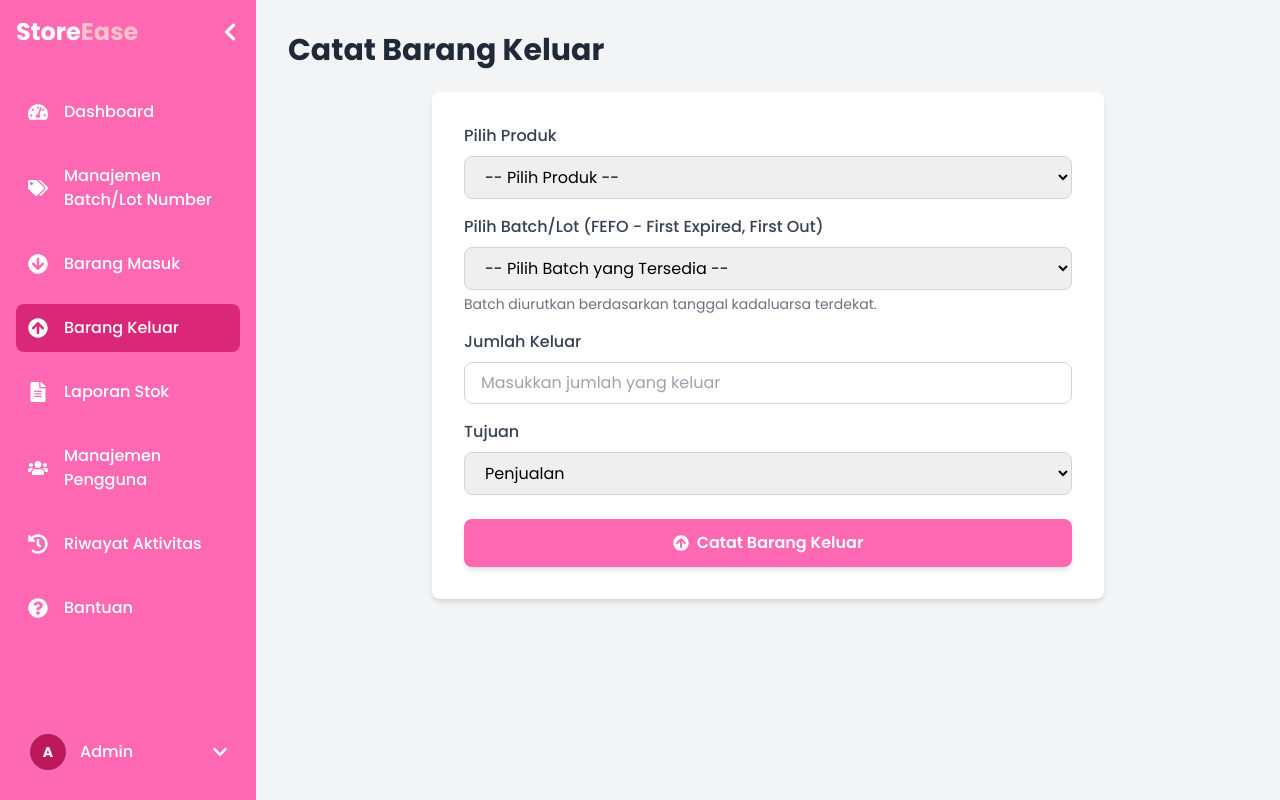
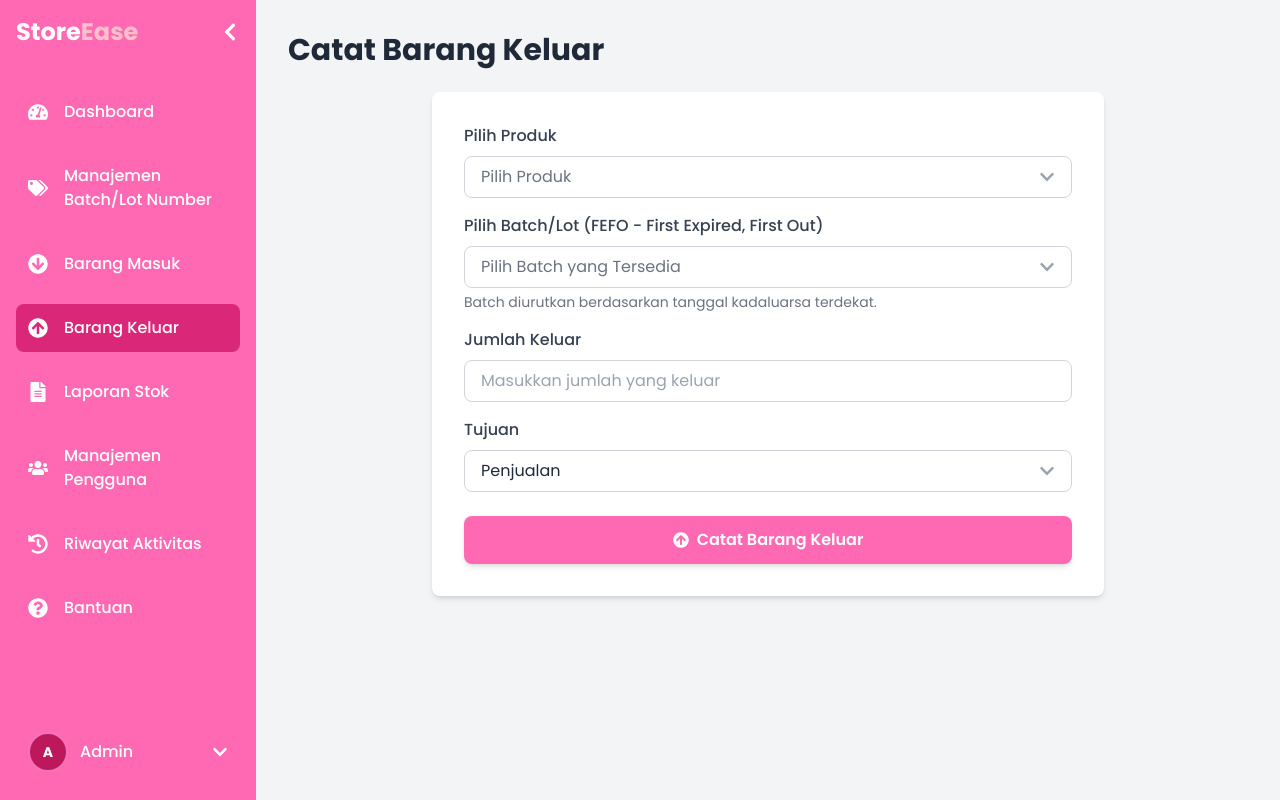
Before and after one commit to nazahraaa/storeease, a React (Vite) app: page /admin/barang-keluar in a window 1280 px wide. Built offline with nearby package versions, Linux system fonts and the light colour scheme; sample sign-in values are in the browser's storage.

Commit message:
nazahraaa

```diff
--- /dev/null
+++ b/src/components/CustomSelect.jsx
@@ -0,0 +1,97 @@
+// src/components/CustomSelect.jsx
+
+import React, { useState, useRef, useEffect } from 'react';
+import { motion, AnimatePresence } from 'framer-motion';
+import { FaChevronDown } from 'react-icons/fa';
+
+/**
+ * Komponen Dropdown Kustom
+ * @param {Object} props
+ * @param {Array<Object>} props.options - Array objek, cth: [{ value: '1', label: 'Opsi 1' }]
+ * @param {*} props.value - Nilai (value) yang sedang terpilih
+ * @param {Function} props.onChange - Fungsi yang dipanggil saat opsi dipilih (mengembalikan 'value'-nya)
+ * @param {string} props.placeholder - Teks yang tampil saat tidak ada nilai terpilih
+ */
+const CustomSelect = ({ options, value, onChange, placeholder = "-- Pilih --" }) => {
+  const [isOpen, setIsOpen] = useState(false);
+  const dropdownRef = useRef(null);
+
+  // Varian animasi untuk dropdown
+  const dropdownVariants = {
+    hidden: { opacity: 0, y: -10 },
+    visible: { opacity: 1, y: 0 },
+    exit: { opacity: 0, y: -10 },
+  };
+
+  // Menemukan label dari nilai yang terpilih
+  const selectedOption = options.find((option) => option.value === value);
+  const displayLabel = selectedOption ? selectedOption.label : placeholder;
+
+  // Menutup dropdown saat klik di luar
+  useEffect(() => {
+    const handleClickOutside = (event) => {
+      if (dropdownRef.current && !dropdownRef.current.contains(event.target)) {
+        setIsOpen(false);
+      }
+    };
+    document.addEventListener('mousedown', handleClickOutside);
+    return () => {
+      document.removeEventListener('mousedown', handleClickOutside);
+    };
+  }, []);
+
+  // Handler saat memilih opsi
+  const handleOptionClick = (optionValue) => {
+    onChange(optionValue);
+    setIsOpen(false);
+  };
+
+  return (
+    <div className="relative w-full" ref={dropdownRef}>
+      {/* Tombol Pemicu Dropdown */}
+      <button
+        type="button" // Penting agar tidak men-submit form
+        onClick={() => setIsOpen(!isOpen)}
+        className={`w-full px-4 py-2 bg-white border border-gray-300 rounded-lg text-left flex items-center justify-between focus:outline-none focus:ring-2 ${isOpen ? 'ring-primary' : 'focus:ring-primary'}`}
+      >
+        <span className={`truncate ${selectedOption ? 'text-gray-800' : 'text-gray-500'}`}>
+          {displayLabel}
+        </span>
+        <motion.div
+          animate={{ rotate: isOpen ? 180 : 0 }}
+          transition={{ duration: 0.3 }}
+        >
+          <FaChevronDown className="text-gray-400" />
+        </motion.div>
+      </button>
+
+      {/* Konten Dropdown yang Animate */}
+      <AnimatePresence>
+        {isOpen && (
+          <motion.ul
+            variants={dropdownVariants}
+            initial="hidden"
+            animate="visible"
+            exit="exit"
+            transition={{ duration: 0.2, ease: 'easeInOut' }}
+            className="absolute z-10 w-full mt-1 bg-white border border-gray-200 rounded-lg shadow-lg max-h-60 overflow-y-auto"
+          >
+            {options.map((option) => (
+              <li
+                key={option.value}
+                onClick={() => handleOptionClick(option.value)}
+                className={`px-4 py-2 cursor-pointer hover:bg-gray-100 ${
+                  option.value === value ? 'bg-primary text-white' : 'text-gray-800'
+                }`}
+              >
+                {option.label}
+              </li>
+            ))}
+          </motion.ul>
+        )}
+      </AnimatePresence>
+    </div>
+  );
+};
+
+export default CustomSelect;
--- a/src/pages/BarangKeluar.jsx
+++ b/src/pages/BarangKeluar.jsx
@@ -1,8 +1,7 @@
-// src/pages/BarangKeluar.jsx
-
-import React from 'react';
+import React, { useState } from 'react';
 import { motion } from 'framer-motion';
 import { FaArrowCircleUp } from 'react-icons/fa';
+import CustomSelect from '../components/CustomSelect';
 
 const BarangKeluar = () => {
   const pageVariants = {
@@ -11,22 +10,34 @@ const BarangKeluar = () => {
   };
 
   // Dummy data untuk dropdown
-  const products = [
-    'Somethinc Niacinamide Serum',
-    'Whitelab Brightening Day Cream',
-    'Azarine Hydrasoothe Sunscreen Gel',
+  const productOptions = [
+    { value: 'SKU-001', label: 'Somethinc Niacinamide Serum' },
+    { value: 'SKU-002', label: 'Whitelab Brightening Day Cream' },
+    { value: 'SKU-003', label: 'Azarine Hydrasoothe Sunscreen Gel' },
   ];
 
-  // Dummy data batch yang tersedia untuk produk yang dipilih
-  const availableBatches = [
-    { id: 'B005', stock: 250, expiry: '2024-10-15' }, // Akan kadaluarsa duluan
-    { id: 'B001', stock: 150, expiry: '2025-10-01' },
+  // Dummy data batch yang tersedia (diubah formatnya)
+  const batchOptions = [
+    { value: 'B005', label: 'B005 (Sisa: 250 | Exp: 2024-10-15)' },
+    { value: 'B001', label: 'B001 (Sisa: 150 | Exp: 2025-10-01)' },
   ];
+
+  // Opsi untuk tujuan
+  const tujuanOptions = [
+    { value: 'Penjualan', label: 'Penjualan' },
+    { value: 'Rusak', label: 'Rusak / Dibuang' },
+    { value: 'Sampel Promosi', label: 'Sampel Promosi' },
+    { value: 'Lainnya', label: 'Lainnya' },
+  ];
+
+  // Tambahkan state untuk semua select
+  const [selectedProduct, setSelectedProduct] = useState(null);
+  const [selectedBatch, setSelectedBatch] = useState(null);
+  const [selectedTujuan, setSelectedTujuan] = useState('Penjualan');
 
   const handleSubmit = (e) => {
     e.preventDefault();
-    // Di sini logika untuk validasi (jumlah keluar <= stok batch),
-    // mengirim data ke backend, dan mengurangi stok
+    console.log("Produk:", selectedProduct, "Batch:", selectedBatch, "Tujuan:", selectedTujuan);
     alert('Logika penyimpanan data akan diimplementasikan di sini.');
   };
 
@@ -47,25 +58,24 @@ const BarangKeluar = () => {
         <form onSubmit={handleSubmit}>
           <div className="mb-4">
             <label className="block text-gray-700 font-medium mb-2">Pilih Produk</label>
-            <select className="w-full px-4 py-2 border border-gray-300 rounded-lg focus:outline-none focus:ring-2 focus:ring-primary">
-              <option>-- Pilih Produk --</option>
-              {products.map(p => <option key={p} value={p}>{p}</option>)}
-            </select>
+            <CustomSelect
+              options={productOptions}
+              value={selectedProduct}
+              onChange={setSelectedProduct}
+              placeholder="Pilih Produk"
+            />
           </div>
 
           <div className="mb-4">
             <label className="block text-gray-700 font-medium mb-2">
               Pilih Batch/Lot (FEFO - First Expired, First Out)
             </label>
-            <select className="w-full px-4 py-2 border border-gray-300 rounded-lg focus:outline-none focus:ring-2 focus:ring-primary">
-              <option>-- Pilih Batch yang Tersedia --</option>
-              {/* Sistem merekomendasikan batch dengan tanggal kadaluarsa terdekat */}
-              {availableBatches.map(b => (
-                <option key={b.id} value={b.id}>
-                  {`${b.id} (Sisa: ${b.stock} | Exp: ${b.expiry})`}
-                </option>
-              ))}
-            </select>
+            <CustomSelect
+              options={batchOptions}
+              value={selectedBatch}
+              onChange={setSelectedBatch}
+              placeholder="Pilih Batch yang Tersedia"
+            />
             <p className="text-sm text-gray-500 mt-1">Batch diurutkan berdasarkan tanggal kadaluarsa terdekat.</p>
           </div>
 
@@ -80,12 +90,11 @@ const BarangKeluar = () => {
 
           <div className="mb-4">
             <label className="block text-gray-700 font-medium mb-2">Tujuan</label>
-            <select className="w-full px-4 py-2 border border-gray-300 rounded-lg focus:outline-none focus:ring-2 focus:ring-primary">
-              <option value="Penjualan">Penjualan</option>
-              <option value="Rusak">Rusak / Dibuang</option>
-              <option value="Sampel Promosi">Sampel Promosi</option>
-              <option value="Lainnya">Lainnya</option>
-            </select>
+            <CustomSelect
+              options={tujuanOptions}
+              value={selectedTujuan}
+              onChange={setSelectedTujuan}
+            />
           </div>
 
           {/* Tombol Aksi */}
--- a/src/pages/BarangMasuk.jsx
+++ b/src/pages/BarangMasuk.jsx
@@ -1,8 +1,7 @@
-// src/pages/BarangMasuk.jsx
-
-import React from 'react';
+import React, { useState } from 'react';
 import { motion } from 'framer-motion';
 import { FaSave } from 'react-icons/fa';
+import CustomSelect from '../components/CustomSelect';
 
 const BarangMasuk = () => {
   const pageVariants = {
@@ -10,18 +9,21 @@ const BarangMasuk = () => {
     visible: { opacity: 1, y: 0, transition: { duration: 0.5 } },
   };
 
-  // Dummy data untuk dropdown, nantinya ini akan diambil dari database
-  const products = [
-    'Somethinc Niacinamide Serum',
-    'Whitelab Brightening Day Cream',
-    'Azarine Hydrasoothe Sunscreen Gel',
-    'Avoskin Miraculous Refining Toner',
-    'Scarlett Whitening Acne Serum',
+  // Dummy data untuk dropdown, diubah menjadi format { value, label }
+  const productOptions = [
+    { value: 'SKU-001', label: 'Somethinc Niacinamide Serum' },
+    { value: 'SKU-002', label: 'Whitelab Brightening Day Cream' },
+    { value: 'SKU-003', label: 'Azarine Hydrasoothe Sunscreen Gel' },
+    { value: 'SKU-004', label: 'Avoskin Miraculous Refining Toner' },
+    { value: 'SKU-005', label: 'Scarlett Whitening Acne Serum' },
   ];
+
+  // Tambahkan state untuk menyimpan nilai terpilih
+  const [selectedProduct, setSelectedProduct] = useState(null);
 
   const handleSubmit = (e) => {
     e.preventDefault();
-    // Di sini logika untuk validasi, mengirim data ke backend, dan update stok
+    console.log("Produk Terpilih:", selectedProduct);
     alert('Logika penyimpanan data akan diimplementasikan di sini.');
   };
 
@@ -45,10 +47,12 @@ const BarangMasuk = () => {
             <div>
               <div className="mb-4">
                 <label className="block text-gray-700 font-medium mb-2">Pilih Produk</label>
-                <select className="w-full px-4 py-2 border border-gray-300 rounded-lg focus:outline-none focus:ring-2 focus:ring-primary">
-                  <option>-- Pilih Produk --</option>
-                  {products.map(p => <option key={p} value={p}>{p}</option>)}
-                </select>
+                <CustomSelect
+                  options={productOptions}
+                  value={selectedProduct}
+                  onChange={setSelectedProduct}
+                  placeholder="Pilih Produk"
+                />
               </div>
               <div className="mb-4">
                 <label className="block text-gray-700 font-medium mb-2">Nomor Batch / Lot Baru</label>
```
